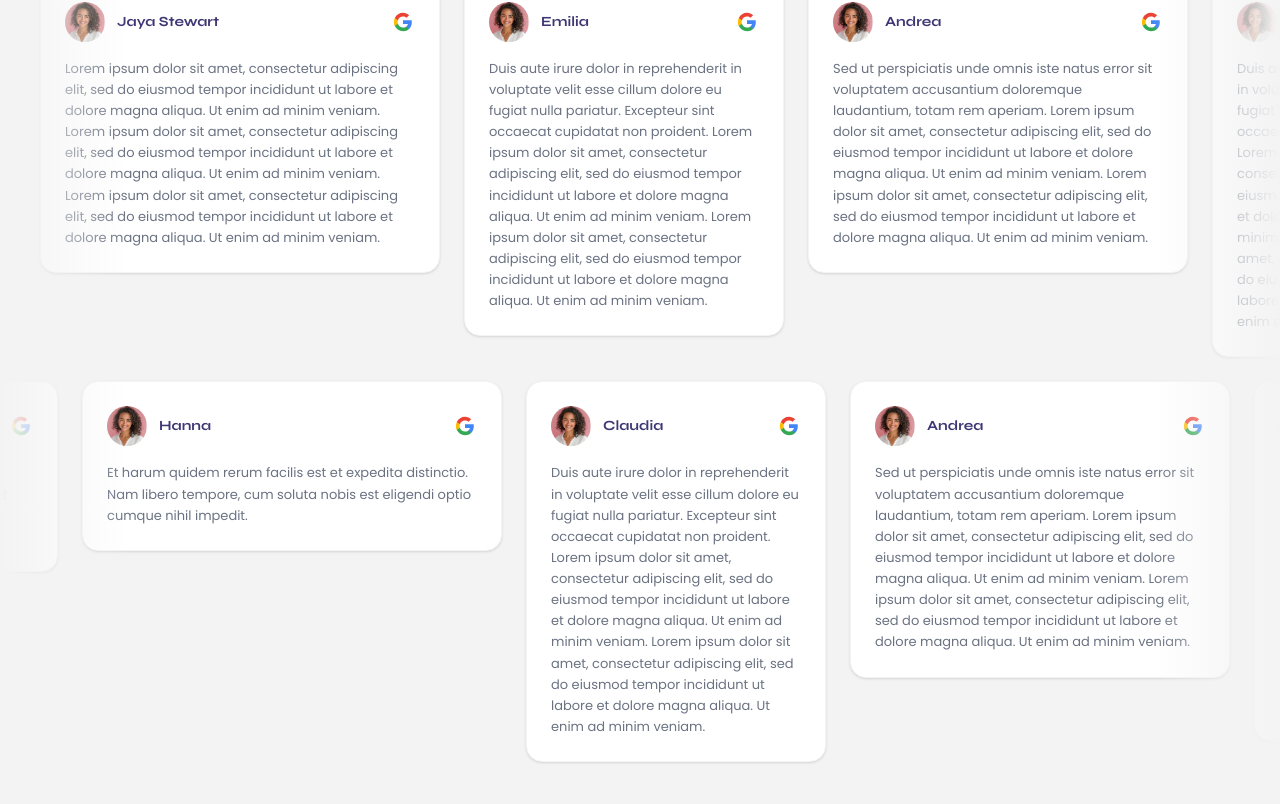
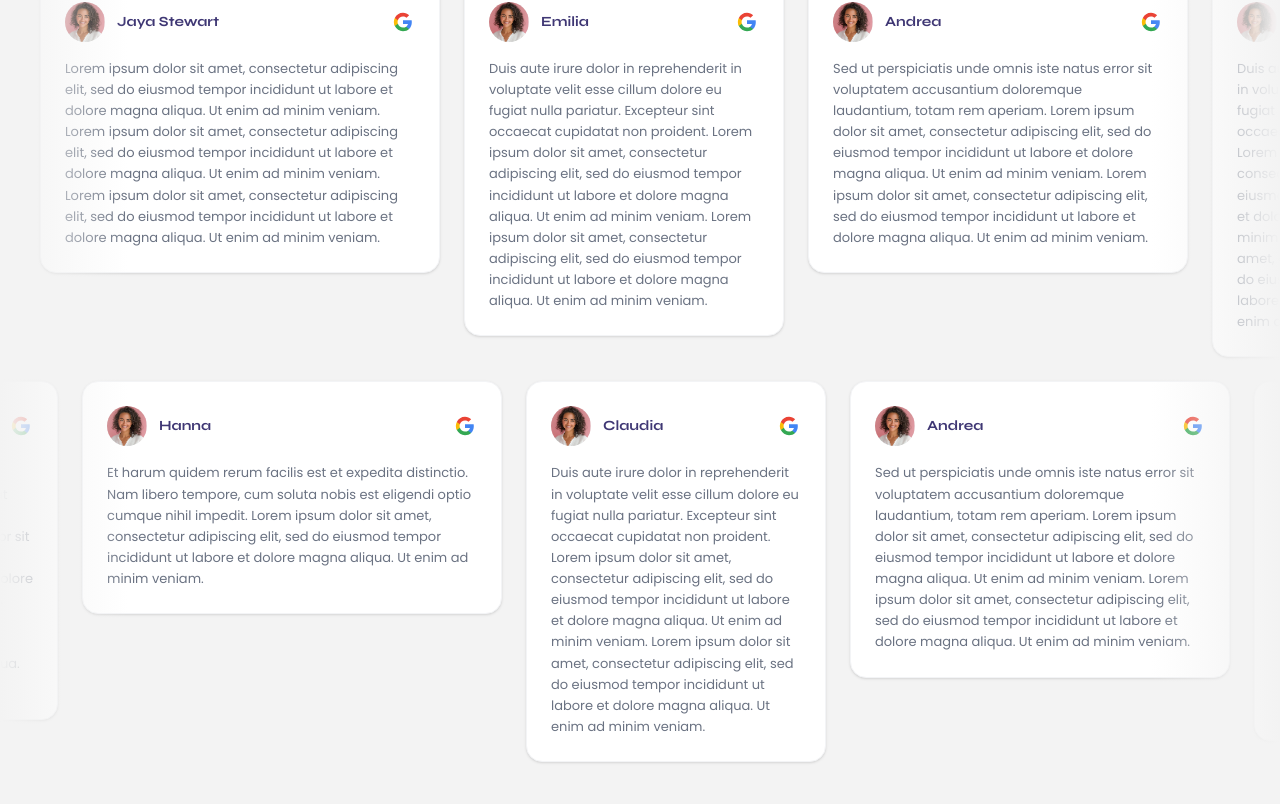
Before and after one commit to Invenzee/aeropublishing, a Next.js app: page /pricing in a window 1280 px wide. Shown: the part 4825-5629 px from the top of the page. Built offline with nearby package versions, Linux system fonts and the light colour scheme.

Commit message:
adjust the carousel

```diff
--- a/src/components/AuthorsShowcaseSection.tsx
+++ b/src/components/AuthorsShowcaseSection.tsx
@@ -38,28 +38,28 @@ const reviews = [
     {
         id: 5,
         name: "Hanna",
-        text: "Et harum quidem rerum facilis est et expedita distinctio. Nam libero tempore, cum soluta nobis est eligendi optio cumque nihil impedit.",
+        text: "Et harum quidem rerum facilis est et expedita distinctio. Nam libero tempore, cum soluta nobis est eligendi optio cumque nihil impedit. Lorem ipsum dolor sit amet, consectetur adipiscing elit, sed do eiusmod tempor incididunt ut labore et dolore magna aliqua. Ut enim ad minim veniam. ",
         avatar: "/testimonial.png",
         width: "w-[420px]"
     },
     {
         id: 6,
         name: "John Smith",
-        text: "Duis aute irure dolor in reprehenderit in voluptate velit esse cillum dolore eu fugiat nulla pariatur. Excepteur sint occaecat cupidatat non proident.",
+        text: "Duis aute irure dolor in reprehenderit in voluptate velit esse cillum dolore eu fugiat nulla pariatur. Excepteur sint occaecat cupidatat non proident. Lorem ipsum dolor sit amet, consectetur adipiscing elit, sed do eiusmod tempor incididunt ut labore et dolore magna aliqua. Ut enim ad minim veniam. Lorem ipsum dolor sit amet, consectetur adipiscing elit, sed do eiusmod tempor incididunt ut labore et dolore magna aliqua. Ut enim ad minim veniam.",
         avatar: "/testimonial.png",
         width: "w-[350px]"
     },
     {
         id: 7,
         name: "Cordelia",
-        text: "Itaque earum rerum hic tenetur a sapiente delectus, ut aut reiciendis voluptatibus maiores alias consequatur aut perferendis doloribus asperiores.",
+        text: "Itaque earum rerum hic tenetur a sapiente delectus, ut aut reiciendis voluptatibus maiores alias consequatur aut perferendis doloribus asperiores. Lorem ipsum dolor sit amet, consectetur adipiscing elit, sed do eiusmod tempor incididunt ut labore et dolore magna aliqua. Ut enim ad minim veniam.",
         avatar: "/testimonial.png",
         width: "w-[300px]"
     },
     {
         id: 8,
         name: "Yasmin",
-        text: "Duis aute irure dolor in reprehenderit in voluptate velit esse cillum dolore eu fugiat nulla pariatur. Excepteur sint occaecat cupidatat non proident.",
+        text: "Duis aute irure dolor in reprehenderit in voluptate velit esse cillum dolore eu fugiat nulla pariatur. Excepteur sint occaecat cupidatat non proident. Lorem ipsum dolor sit amet, consectetur adipiscing elit, sed do eiusmod tempor incididunt ut labore et dolore magna aliqua. Ut enim ad minim veniam.",
         avatar: "/testimonial.png",
         width: "w-[360px]"
     }
```
